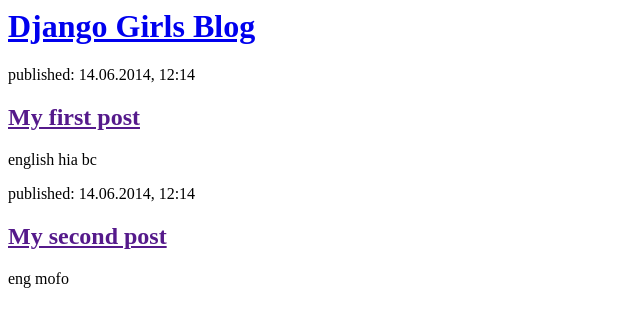
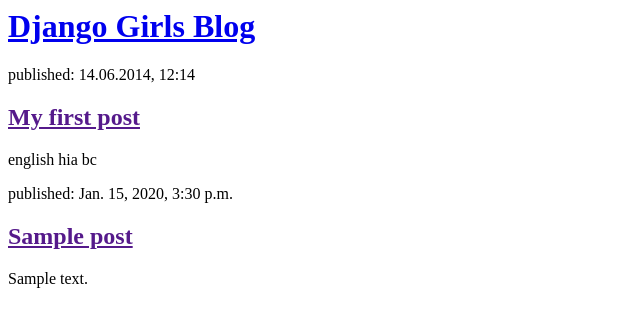
Before and after one commit to ritik619/myfirstblog, a Django app: page / in a window 1280 px wide. Shown: the top 327 px of the page, without its empty margins (0-640 px from the left). Run offline with Django 3.2, Linux system fonts and the light colour scheme; tables that the repository leaves empty hold one stand-in row (values such as "Sample post").

Commit message:
modified templates posts from db

```diff
--- a/blog/templates/blog/post_list.html
+++ b/blog/templates/blog/post_list.html
@@ -12,11 +12,14 @@
             <h2><a href="">My first post</a></h2>
             <p>english hia bc</p>
         </div>
-
         <div>
-            <p>published: 14.06.2014, 12:14</p>
-            <h2><a href="">My second post</a></h2>
-            <p>eng mofo</p>
+            {% for post in posts %}
+    <div>
+        <p>published: {{ post.published_date }}</p>
+        <h2><a href="">{{ post.title }}</a></h2>
+        <p>{{ post.text|linebreaksbr }}</p>
+    </div>
+{% endfor %}
         </div>
     </body>
 </html>
--- a/blog/views.py
+++ b/blog/views.py
@@ -1,5 +1,7 @@
 from django.shortcuts import render
-
+from .models import Post
+from django.utils import timezone
 # Create your views here.
 def post_list(request):
-    return render(request,'blog/post_list.html',{})
+    posts = Post.objects.filter(published_date__lte=timezone.now()).order_by('published_date')
+    return render(request,'blog/post_list.html',{'posts':posts})
```
